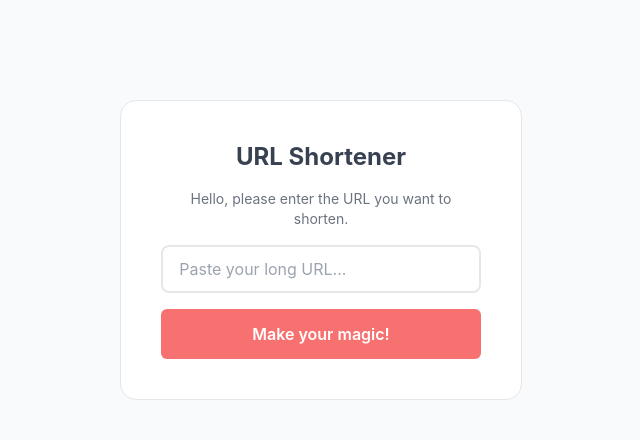
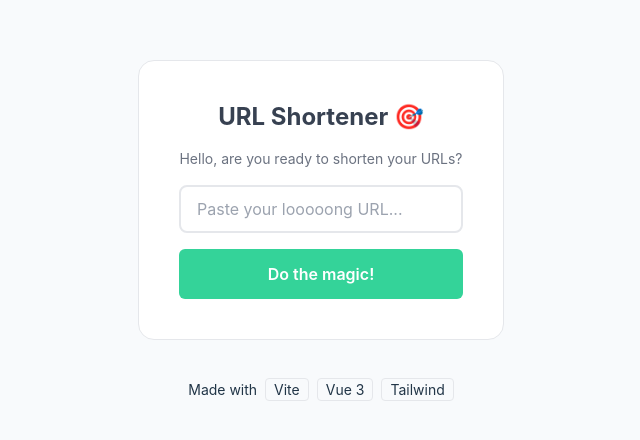
Before and after one commit to thelucho/URL-shortener, a Vue app: page / in a window 1280 px wide. Shown: the part 150-590 px from the top of the page, without its empty margins (319-959 px from the left). Built offline with nearby package versions, Linux system fonts and the light colour scheme.

Commit message:
Some UI adjustments

```diff
--- a/src/components/ShortenerBox.vue
+++ b/src/components/ShortenerBox.vue
@@ -11,23 +11,29 @@
 <template>
   <div class="bg-white rounded-2xl border shadow-x1 p-10 max-w-lg">
     <div class="flex flex-col items-center space-y-4">
-          <h1 class="font-bold text-2xl text-gray-700 w-4/6 text-center">
-            URL Shortener
+      <h1 class="font-bold text-2xl text-gray-700 w-5/6 text-center">
+        URL Shortener 🎯
       </h1>
-          <p class="text-sm text-gray-500 text-center w-5/6">
-            Hello, please enter the URL you want to shorten.
+      <p class="text-sm text-gray-500 text-center w-6/6">
+        Hello, are you ready to shorten your URLs?
       </p>
       <input
         type="url"
-            placeholder="Paste your long URL..."
+        placeholder="Paste your looooong URL..."
         class="border-2 rounded-lg w-full h-12 px-4"
       />
       <button
-            class="bg-red-400 text-white rounded-md hover:bg-red-500 font-semibold px-4 py-3 w-full"
+        class="bg-emerald-400 text-white rounded-md hover:bg-emerald-500 font-semibold px-4 py-3 w-full"
       >
-            Make your magic!
+        Do the magic!
       </button>
     </div>
+  </div>
+  <div class="py-10 px-5 text-sm">
+    Made with
+    <span class="py-0.5 px-2 ml-1 border rounded">Vite</span>
+    <span class="py-0.5 px-2 ml-2 border rounded">Vue 3</span>
+    <span class="py-0.5 px-2 ml-2 border rounded">Tailwind</span>
   </div>
 </template>
 
```
Lines whose indentation alone changed are shown as unchanged.
